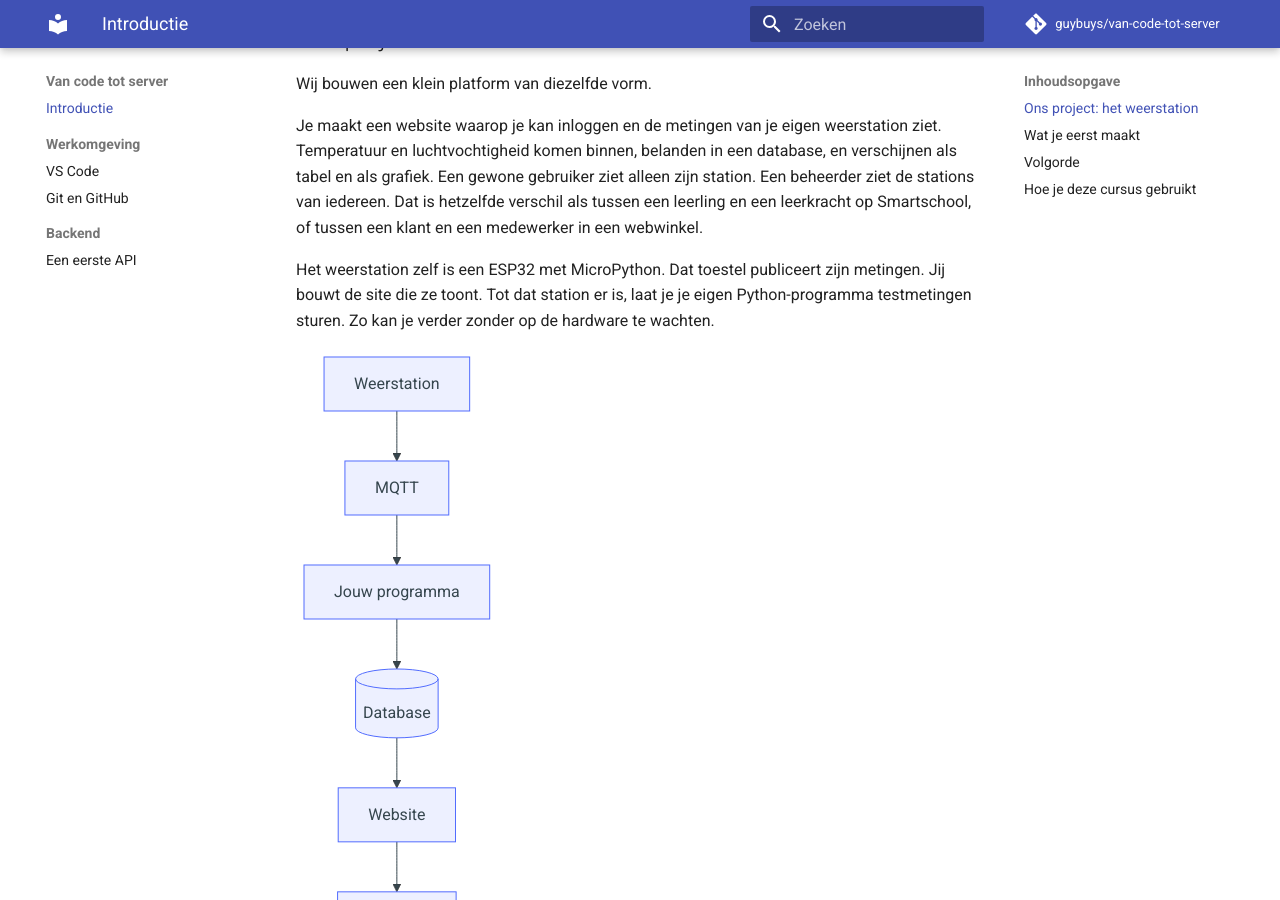
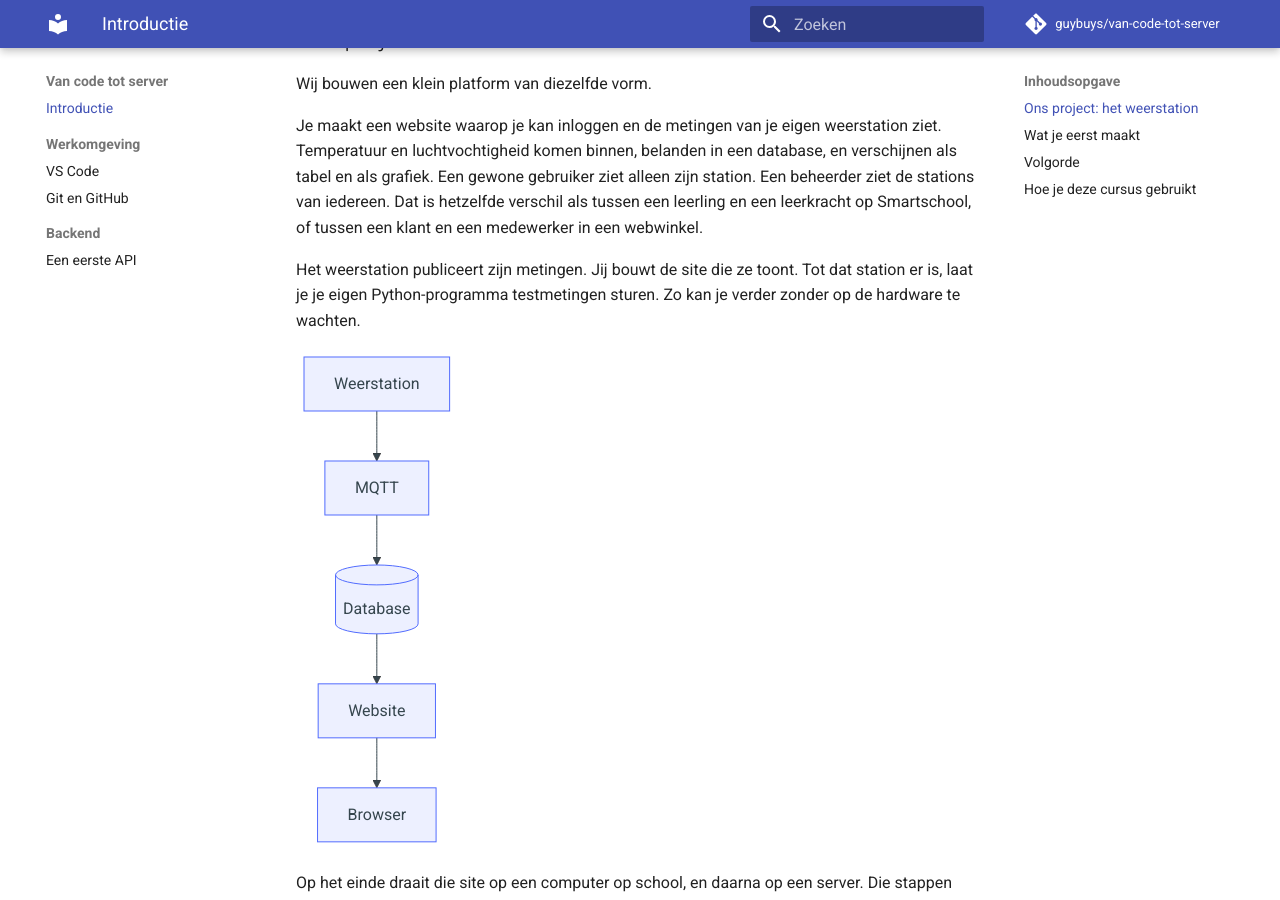
Before and after one commit to guybuys/van-code-tot-server, an MkDocs documentation site: the page built from docs/index.md, in a window 1280 px wide and 900 px high, scrolled down 1643 px. Built offline with MkDocs 1.6.1 and Material for MkDocs 9.7.7, drawn with Linux system fonts in a browser that asks for light colours; comment, search, counter and statistics services are not loaded.

Commit message:
Beschrijf het weerstation zonder het bord of de MQTT-omzetting vast te leggen.
Co-authored-by: Cursor <cursoragent@cursor.com>

````diff
--- a/docs/index.md
+++ b/docs/index.md
@@ -33,13 +33,12 @@ Wij bouwen een klein platform van diezelfde vorm.
 
 Je maakt een website waarop je kan inloggen en de metingen van je eigen weerstation ziet. Temperatuur en luchtvochtigheid komen binnen, belanden in een database, en verschijnen als tabel en als grafiek. Een gewone gebruiker ziet alleen zijn station. Een beheerder ziet de stations van iedereen. Dat is hetzelfde verschil als tussen een leerling en een leerkracht op Smartschool, of tussen een klant en een medewerker in een webwinkel.
 
-Het weerstation zelf is een ESP32 met MicroPython. Dat toestel publiceert zijn metingen. Jij bouwt de site die ze toont. Tot dat station er is, laat je je eigen Python-programma testmetingen sturen. Zo kan je verder zonder op de hardware te wachten.
+Het weerstation publiceert zijn metingen. Jij bouwt de site die ze toont. Tot dat station er is, laat je je eigen Python-programma testmetingen sturen. Zo kan je verder zonder op de hardware te wachten.
 
 ```mermaid
 flowchart TD
   station[Weerstation] --> broker[MQTT]
-  broker --> programma[Jouw programma]
-  programma --> database[(Database)]
+  broker --> database[(Database)]
   database --> website[Website]
   website --> browser[Browser]
 ```
````
Also changed, not shown: LERAAR.md (+2 -2 lines), README.md (+1 -1 lines), docs/vscode.md (+1 -1 lines).
